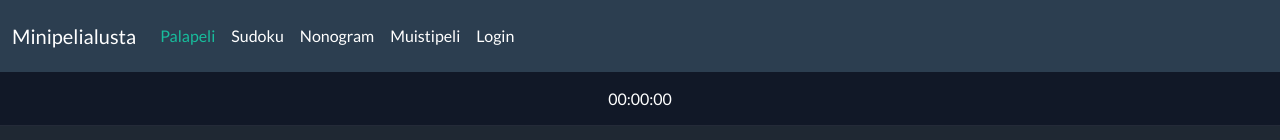
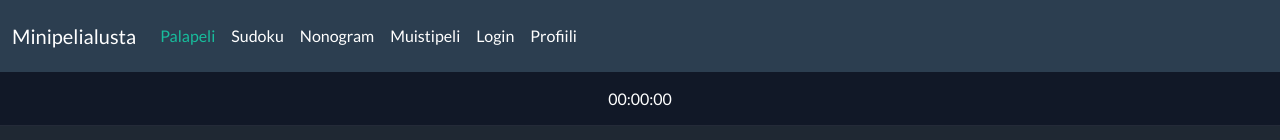
Before and after one commit to Topi-M/HJKMST, a React (Vite) app in the folder client/: page /HJKMST/palapeli in a window 1280 px wide. Shown: the top 140 px of the page. Built offline with nearby package versions, Linux system fonts and the light colour scheme; no server answers; the database is empty.

Commit message:
Lisätty Profiili sivu ja pävitetty navbar & router

```diff
--- /dev/null
+++ b/client/src/css/profiili.css
@@ -0,0 +1,6 @@
+.tausta {
+    background-color: #0b0c10;
+    min-height: 100vh;
+    display: flex;
+    justify-content: center;
+}
--- a/client/src/navbar.jsx
+++ b/client/src/navbar.jsx
@@ -26,12 +26,16 @@ const AppNavbar = () => {
               Nonogram
             </Nav.Link>
 
-            <Nav.Link as= {NavLink} to="/Muistipeli">
+            <Nav.Link as={NavLink} to="/Muistipeli">
               Muistipeli
             </Nav.Link>
 
-            <Nav.Link as= {NavLink} to="/Login">
+            <Nav.Link as={NavLink} to="/Login">
               Login
+            </Nav.Link>
+
+            <Nav.Link as={NavLink} to="/profiili">
+              Profiili
             </Nav.Link>
 
           </Nav>
--- /dev/null
+++ b/client/src/pages/Profiili.jsx
@@ -0,0 +1,11 @@
+import "../css/profiili.css";
+
+export default function Profiili() {
+
+    return (
+        <>
+            <div className="tausta">
+            </div>
+        </>
+    );
+}
```
Also changed, not shown: client/src/router.jsx (+9 -3 lines).
